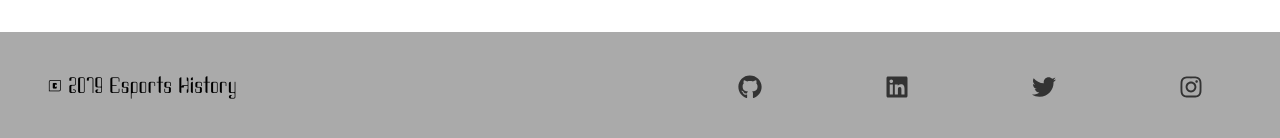
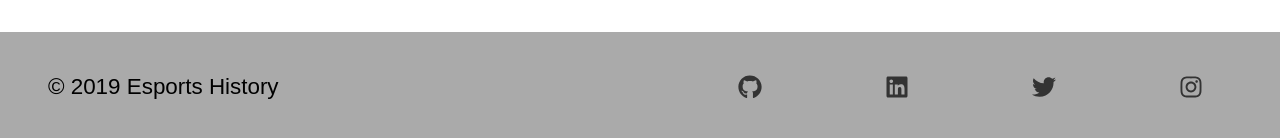
Before and after one commit to Zarnerz/EH-React, a React (Create React App) app in the folder esports-history/: page / in a window 1280 px wide. Shown: the part 4317-4455 px from the top of the page. Built offline with nearby package versions, Linux system fonts and the light colour scheme.

Commit message:
added sabo fonts

```diff
--- a/esports-history/src/App.css
+++ b/esports-history/src/App.css
@@ -56,9 +56,9 @@
   display: none;
 }
 
-footer p {
+/* footer p {
   font-family: Main;
-}
+} */
 
 @media only screen and (max-width: 800px) {
   /* HEADER MEDIA QUERIES */
```
Also changed, not shown: esports-history/src/fonts/Sabo_Font/Sabo-Filled.otf (added), esports-history/src/fonts/Sabo_Font/Sabo-Regular.otf (added).
